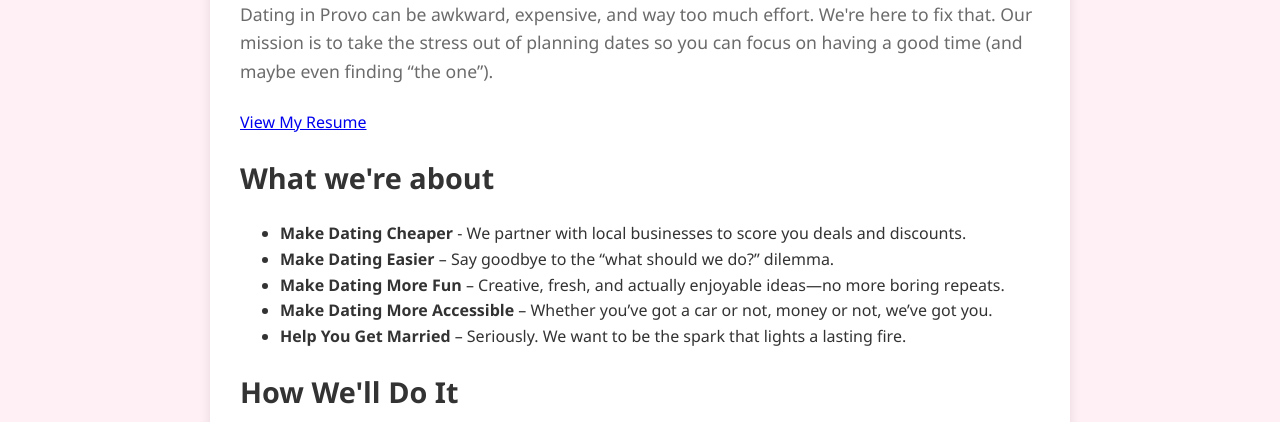
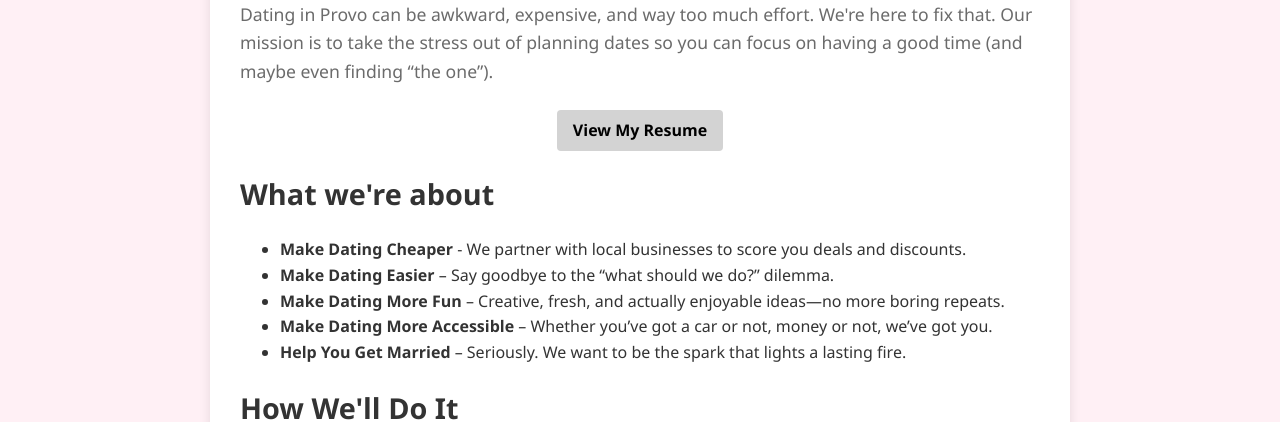
Before and after one commit to harrisonmecham/silver-enigma, a plain HTML site: page Mission.html in a window 1280 px wide. Shown: the part 384-806 px from the top of the page. Drawn offline with Linux system fonts and the light colour scheme.

Commit message:
Update styles.css

```diff
--- a/Styles.css/styles.css
+++ b/Styles.css/styles.css
@@ -415,3 +415,22 @@ body {
         flex-direction: column;
     }
 }
+.quick-links {
+    text-align: center;
+    margin: 20px 0;
+  }
+
+  .resume-link {
+    display: inline-block;
+    padding: 8px 16px;
+    background-color: lightgray;
+    color: black;
+    text-decoration: none;
+    border-radius: 4px;
+    font-weight: bold;
+    transition: background-color 0.3s;
+  }
+
+  .resume-link:hover {
+    background-color: #ff4d6d ;
+  }
```
